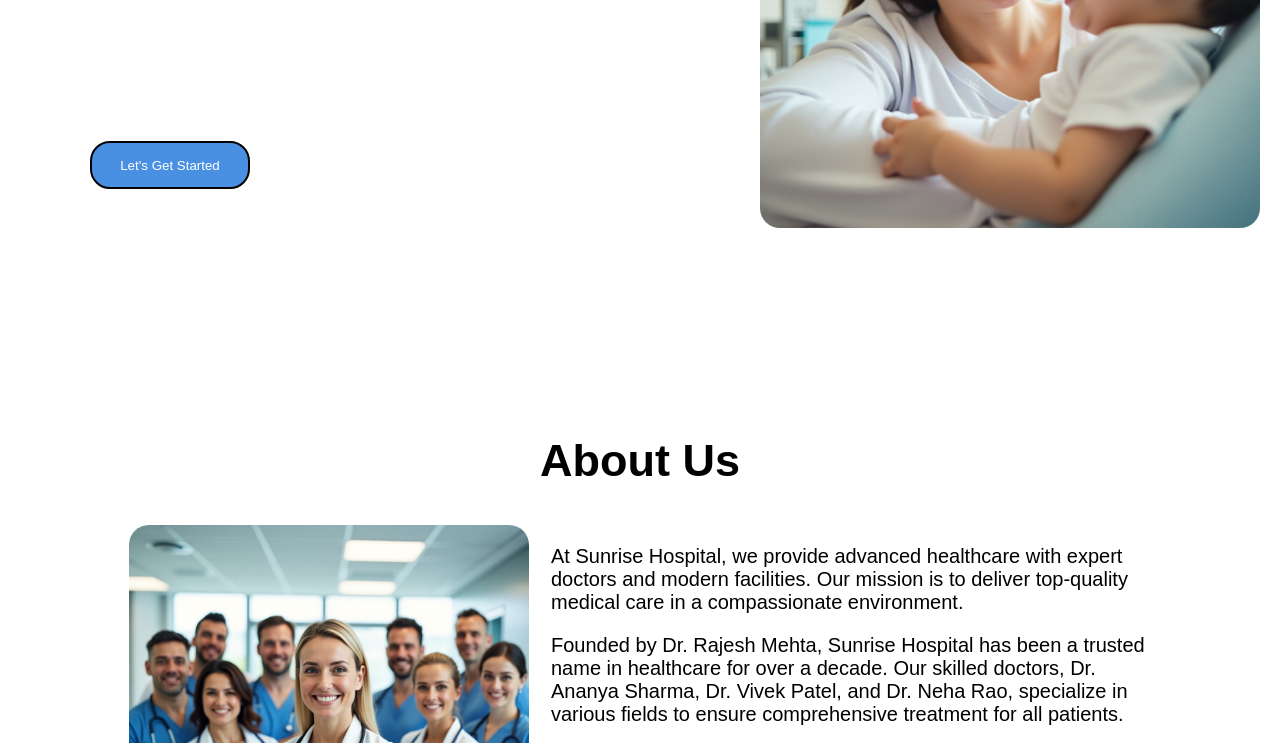
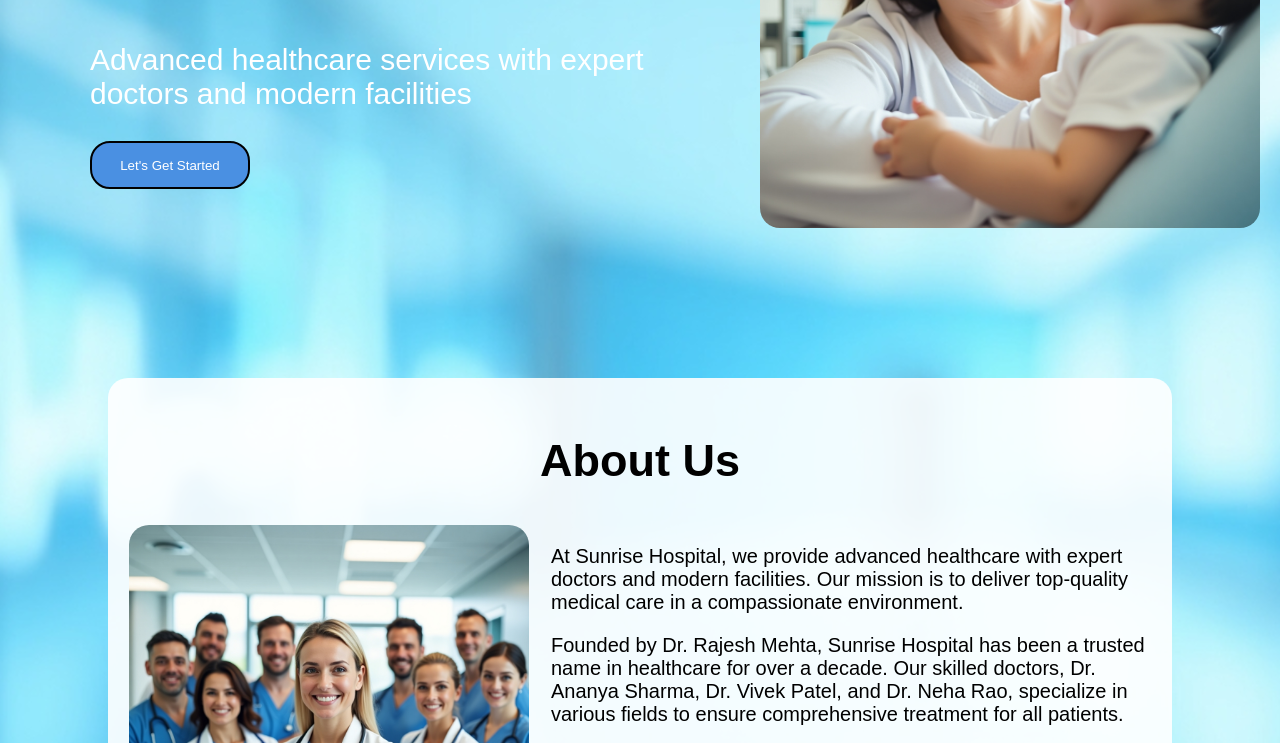
Before and after one commit to Delta-Consulting-Hub/hospital-website, a plain HTML site: page index.html in a window 1280 px wide. Shown: the part 462-1205 px from the top of the page. Drawn offline with Linux system fonts and the light colour scheme.

Commit message:
Update style.css

```diff
--- a/style.css
+++ b/style.css
@@ -8,7 +8,7 @@ body {
     font-family: Arial, sans-serif;
     margin: 0;
     padding: 0;
-    background: url('/images/hospital_background_2.png') repeat-y center center/cover;
+    background: url('hospital_background_2.png') repeat-y center center/cover;
 }
 
 /* Navbar */
```
